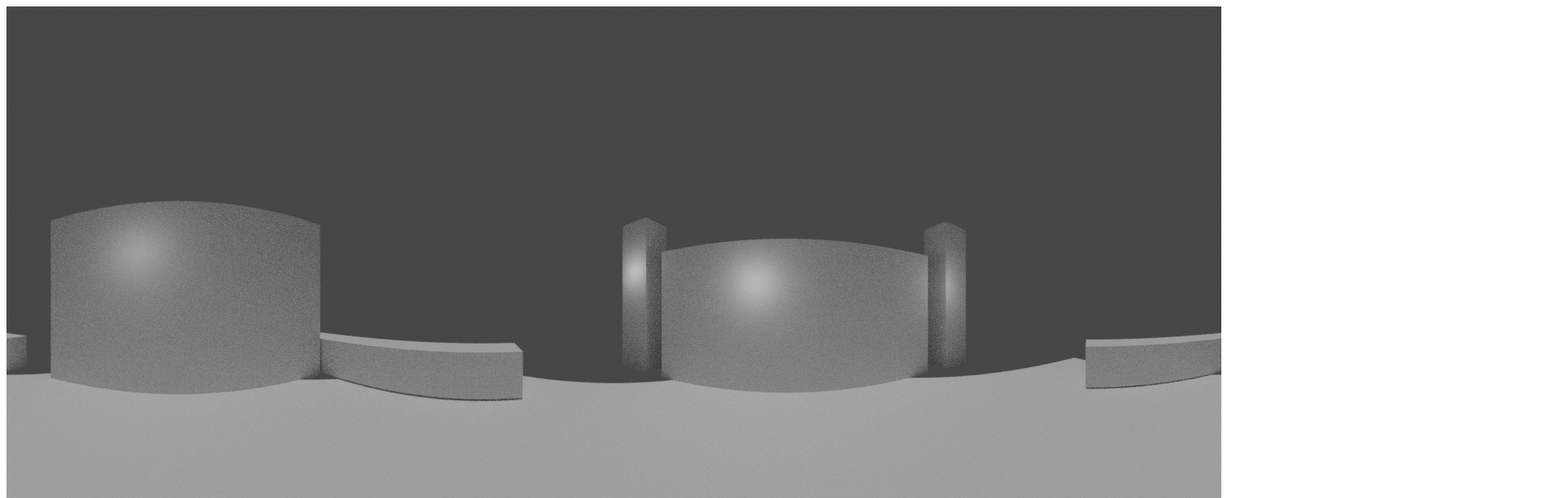
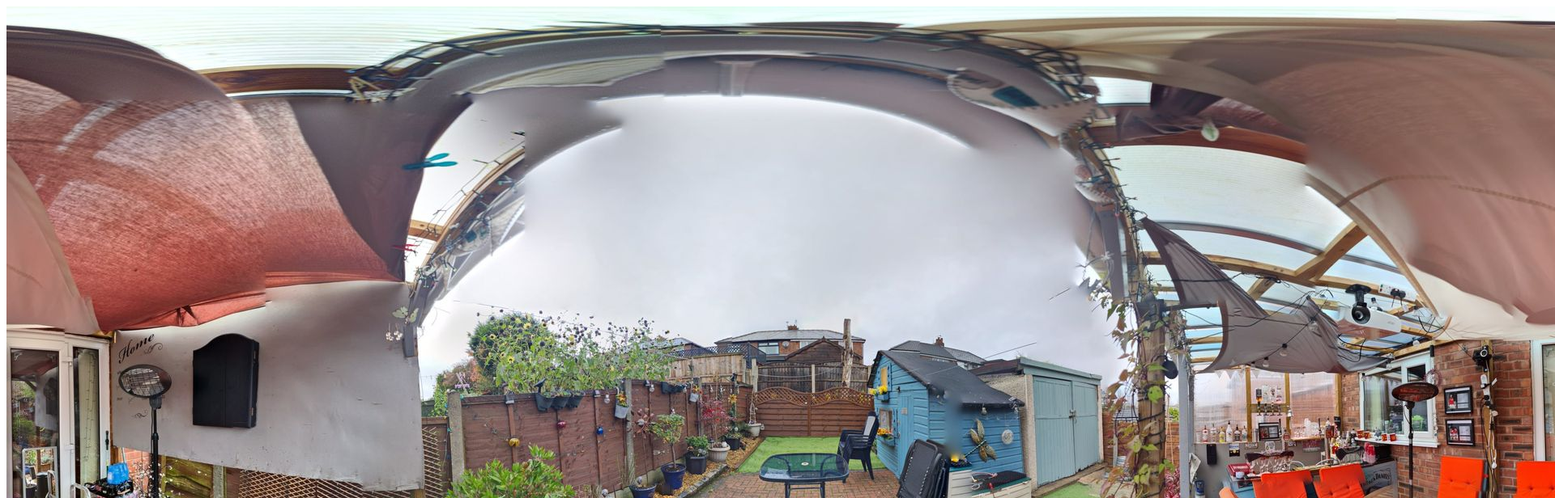
Before and after one commit to ConnahM/VR-Testing, a plain HTML site: page index.html in a window 1280 px wide. Shown: the top 616 px of the page at 81% size, 1920 px wide, since content can reach past the window. Drawn offline with Linux system fonts and the light colour scheme.

Commit message:
Update index.html

```diff
--- a/index.html
+++ b/index.html
@@ -12,7 +12,7 @@
       <a-scene>
 
       <a-assets>
-        <img  id="sky" src="blender_environment.png"/>
+        <img  id="sky" src="garden.jpg"/>
       </a-assets>
 
       <a-sky src="#sky"></a-sky>
```
